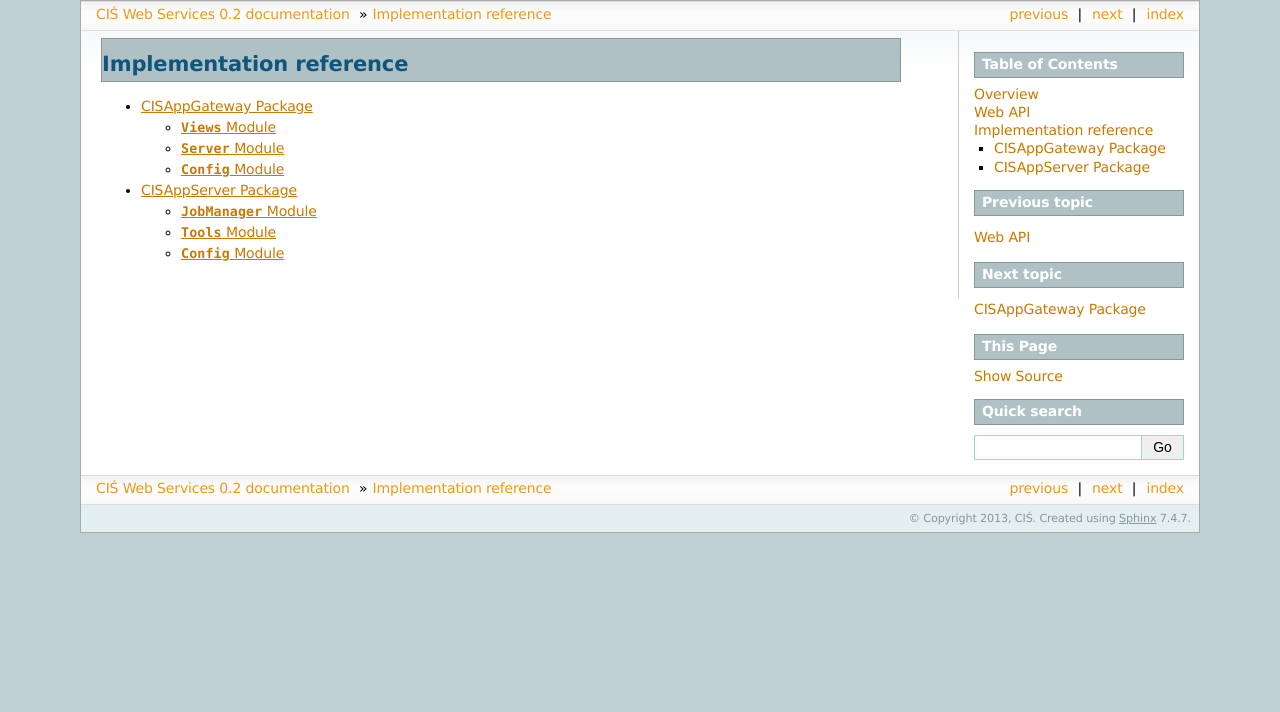
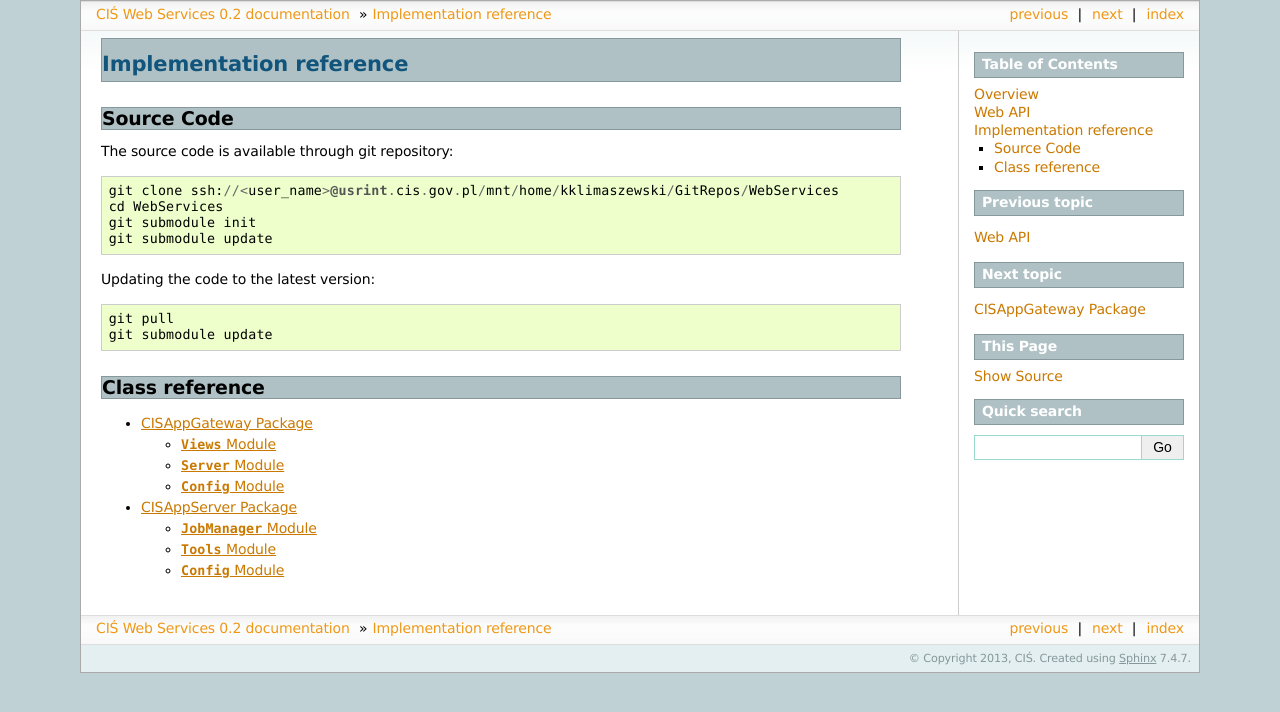
Before and after one commit to cis-ncbj/app-service-api, a Sphinx documentation site: the page built from Docs/modules.rst, in a window 1280 px wide. Shown: the top 712 px of the page. Built offline with Sphinx 7.4.7, drawn with Linux system fonts in a browser that asks for light colours.

Commit message:
Docs update.

```diff
--- a/Docs/modules.rst
+++ b/Docs/modules.rst
@@ -1,5 +1,24 @@
+========================
 Implementation reference
-========================================
+========================
+
+Source Code
+-----------
+
+The source code is available through git repository::
+
+    git clone ssh://<user_name>@usrint.cis.gov.pl/mnt/home/kklimaszewski/GitRepos/WebServices
+    cd WebServices
+    git submodule init
+    git submodule update
+
+Updating the code to the latest version::
+
+    git pull
+    git submodule update
+
+Class reference
+---------------
 
 .. toctree::
    :maxdepth: 4
```
Also changed, not shown: 7 other files.
